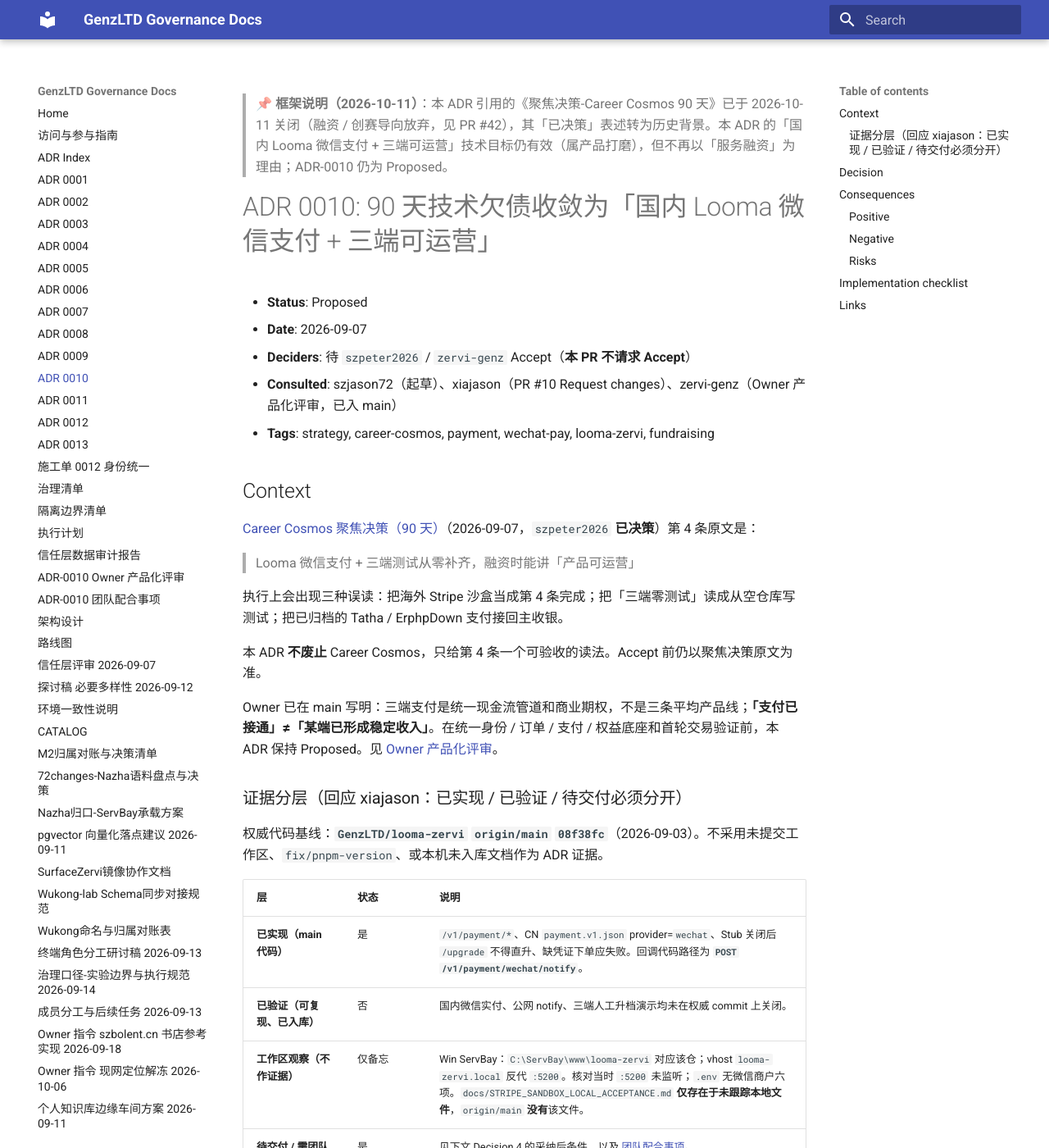
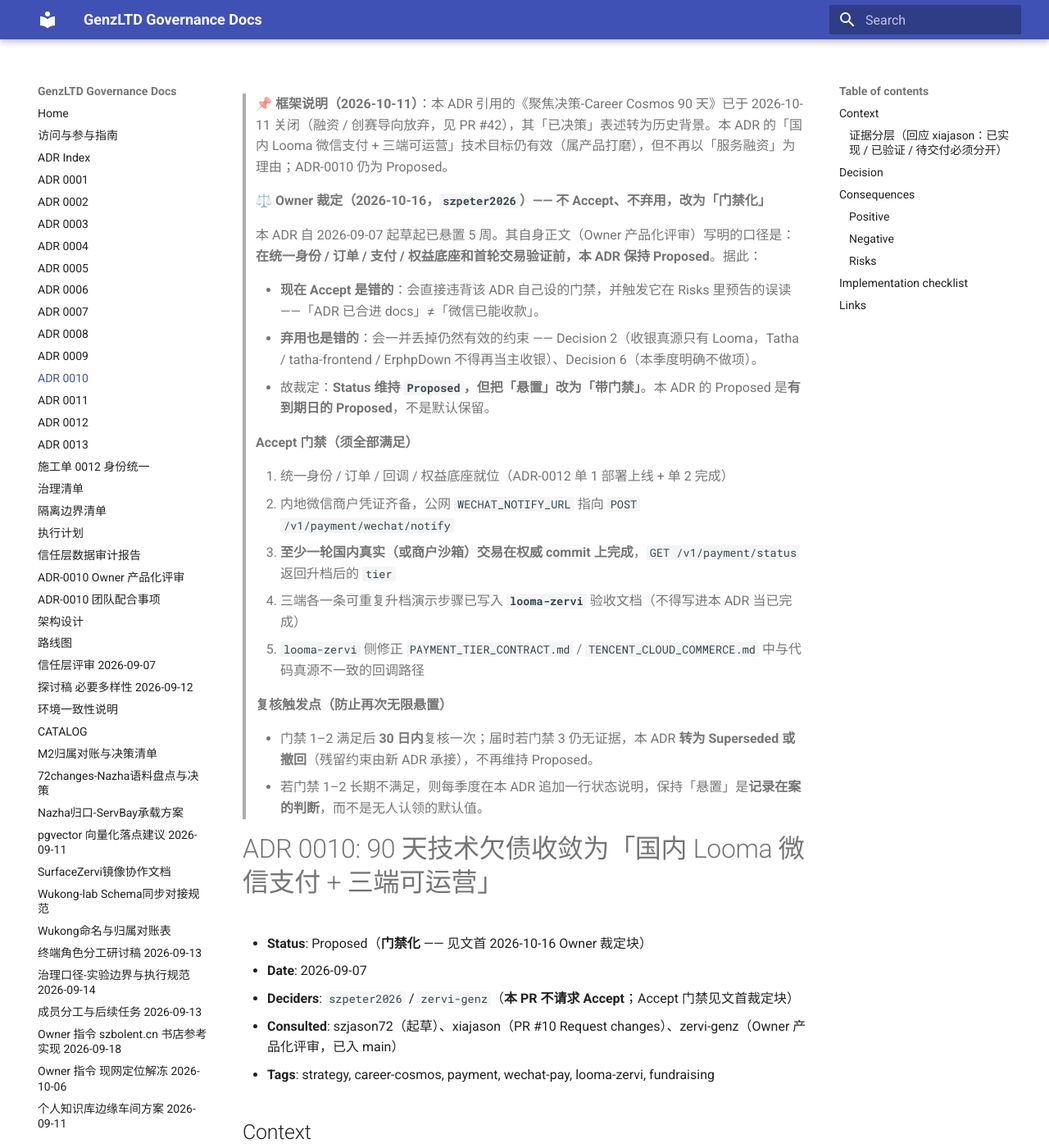
Before and after one commit to GenzLTD/docs, an MkDocs documentation site: the page built from docs/adrs/0010-cn-wechat-pay-three-client-ops.md, in a window 1280 px wide and 1400 px high. Shown: the whole window at 82% size. Built offline with MkDocs 1.6.1 and Material for MkDocs 9.7.7, drawn with Linux system fonts in a browser that asks for light colours; some of the changed text lies outside the part shown.

Commit message:
docs(adr): ADR-0010 裁定为「维持 Proposed 并门禁化」（不 Accept、不弃用）
背景：ADR-0010 自 2026-09-07 起草起悬置 5 周，Status 一直是 Proposed，
既没 Accept 也没弃用，处在「两头不靠」状态。

裁定依据（来自该 ADR 自身正文，非外部意见）：

- Owner 产品化评审已写明「在统一身份 / 订单 / 支付 / 权益底座和首轮交易
  验证前，本 ADR 保持 Proposed」⇒ 现在 Accept 会直接违背它自己设的门禁。
- 该 ADR 的 Risks 段预告过误读「ADR 已合进 docs」≠「微信已能收款」
  ⇒ Accept 会把该风险变成事实。
- 但 Decision 2（收银真源只有 Looma）/ Decision 6（本季度明确不做项）
  仍然有效 ⇒ 弃用会连带丢掉这些约束。

因此裁定：Status 维持 Proposed，但把「悬置」改为「带门禁」，并给出
Accept 门禁（5 条硬条件）与复核触发点（门禁 1–2 满足后 30 日内复核；
届时仍无交易证据则转 Superseded / 撤回）。本 ADR 的 Proposed 自此是
「有到期日的 Proposed」，不是默认保留。

同时勾掉 implementation checklist 里悬置已久的
「CODEOWNER 重新 review（xiajason / owner）」项，指向文首裁定块。

仅改状态与门禁表述，不改任何 Decision 正文。

```diff
--- a/docs/adrs/0010-cn-wechat-pay-three-client-ops.md
+++ b/docs/adrs/0010-cn-wechat-pay-three-client-ops.md
@@ -1,10 +1,31 @@
 > 📌 **框架说明（2026-10-11）**：本 ADR 引用的《聚焦决策-Career Cosmos 90 天》已于 2026-10-11 关闭（融资 / 创赛导向放弃，见 PR #42），其「已决策」表述转为历史背景。本 ADR 的「国内 Looma 微信支付 + 三端可运营」技术目标仍有效（属产品打磨），但不再以「服务融资」为理由；ADR-0010 仍为 Proposed。
+
+> ⚖️ **Owner 裁定（2026-10-16，`szpeter2026`）—— 不 Accept、不弃用，改为「门禁化」**
+>
+> 本 ADR 自 2026-09-07 起草起已悬置 5 周。其自身正文（Owner 产品化评审）写明的口径是：**在统一身份 / 订单 / 支付 / 权益底座和首轮交易验证前，本 ADR 保持 Proposed**。据此：
+>
+> - **现在 Accept 是错的**：会直接违背该 ADR 自己设的门禁，并触发它在 Risks 里预告的误读 ——「ADR 已合进 docs」≠「微信已能收款」。
+> - **弃用也是错的**：会一并丢掉仍然有效的约束 —— Decision 2（收银真源只有 Looma，Tatha / tatha-frontend / ErphpDown 不得再当主收银）、Decision 6（本季度明确不做项）。
+> - 故裁定：**Status 维持 `Proposed`，但把「悬置」改为「带门禁」**。本 ADR 的 Proposed 是**有到期日的 Proposed**，不是默认保留。
+>
+> **Accept 门禁（须全部满足）**
+>
+> 1. 统一身份 / 订单 / 回调 / 权益底座就位（ADR-0012 单 1 部署上线 + 单 2 完成）
+> 2. 内地微信商户凭证齐备，公网 `WECHAT_NOTIFY_URL` 指向 `POST /v1/payment/wechat/notify`
+> 3. **至少一轮国内真实（或商户沙箱）交易在权威 commit 上完成**，`GET /v1/payment/status` 返回升档后的 `tier`
+> 4. 三端各一条可重复升档演示步骤已写入 **`looma-zervi`** 验收文档（不得写进本 ADR 当已完成）
+> 5. `looma-zervi` 侧修正 `PAYMENT_TIER_CONTRACT.md` / `TENCENT_CLOUD_COMMERCE.md` 中与代码真源不一致的回调路径
+>
+> **复核触发点（防止再次无限悬置）**
+>
+> - 门禁 1–2 满足后 **30 日内**复核一次；届时若门禁 3 仍无证据，本 ADR **转为 Superseded 或撤回**（残留约束由新 ADR 承接），不再维持 Proposed。
+> - 若门禁 1–2 长期不满足，则每季度在本 ADR 追加一行状态说明，保持「悬置」是**记录在案的判断**，而不是无人认领的默认值。
 
 # ADR 0010: 90 天技术欠债收敛为「国内 Looma 微信支付 + 三端可运营」
 
-- **Status**: Proposed
+- **Status**: Proposed（**门禁化** —— 见文首 2026-10-16 Owner 裁定块）
 - **Date**: 2026-09-07
-- **Deciders**: 待 `szpeter2026` / `zervi-genz` Accept（**本 PR 不请求 Accept**）
+- **Deciders**: `szpeter2026` / `zervi-genz`（**本 PR 不请求 Accept**；Accept 门禁见文首裁定块）
 - **Consulted**: szjason72（起草）、xiajason（PR #10 Request changes）、zervi-genz（Owner 产品化评审，已入 main）
 - **Tags**: strategy, career-cosmos, payment, wechat-pay, looma-zervi, fundraising
 
@@ -83,6 +104,8 @@
 - [x] 三端人工步骤列为采纳后交付，不列为当前已验证
 - [ ] CODEOWNER 重新 review（xiajason / owner）
 
+> **2026-10-16 裁定**：owner review 已完成 —— 见文首裁定块。维持 `Proposed` 并门禁化；Accept 门禁 1–5 为硬条件，复核触发点已写明。
+
 **Accept 仍由 owner 决定；下列为采纳后 / 阻塞交易验证的配合项（见配套文）**
 
 - [ ] 内地微信商户六项凭证 + 公网 `WECHAT_NOTIFY_URL` 指向 `/v1/payment/wechat/notify`
```
